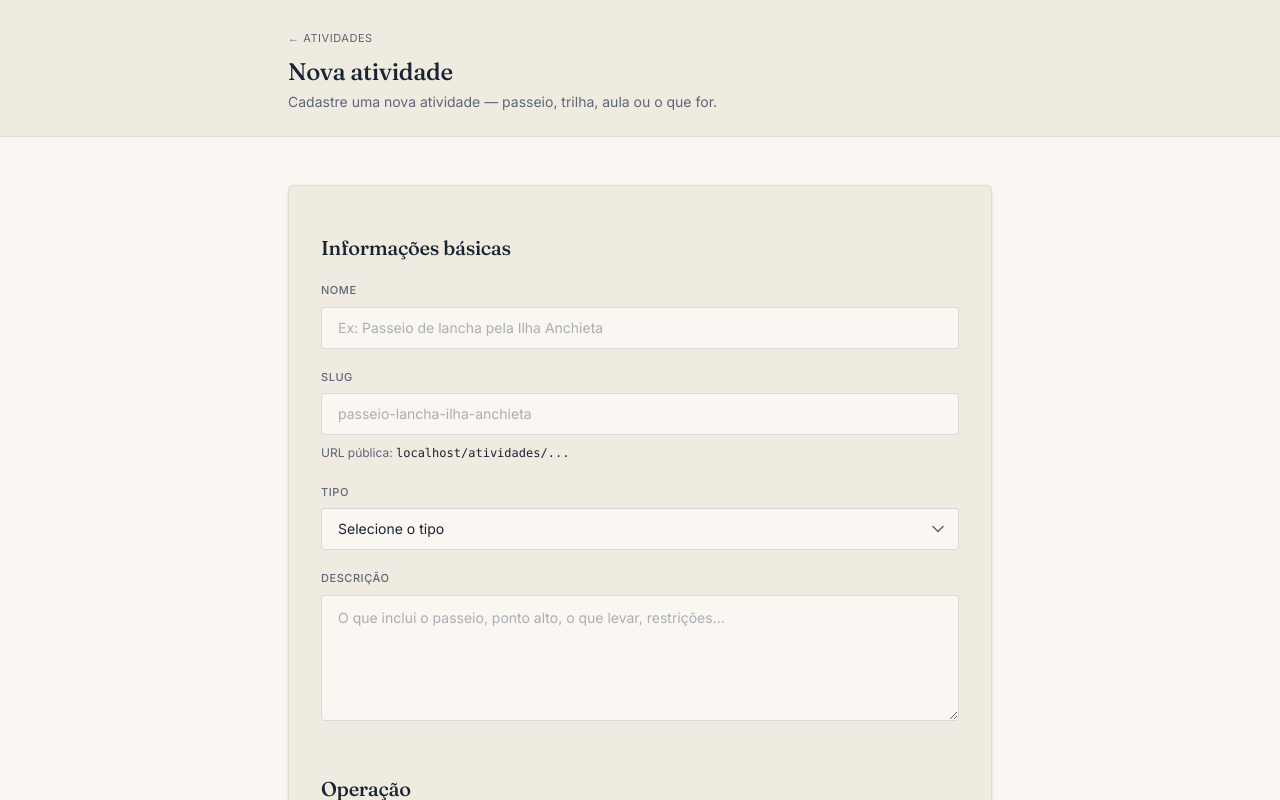
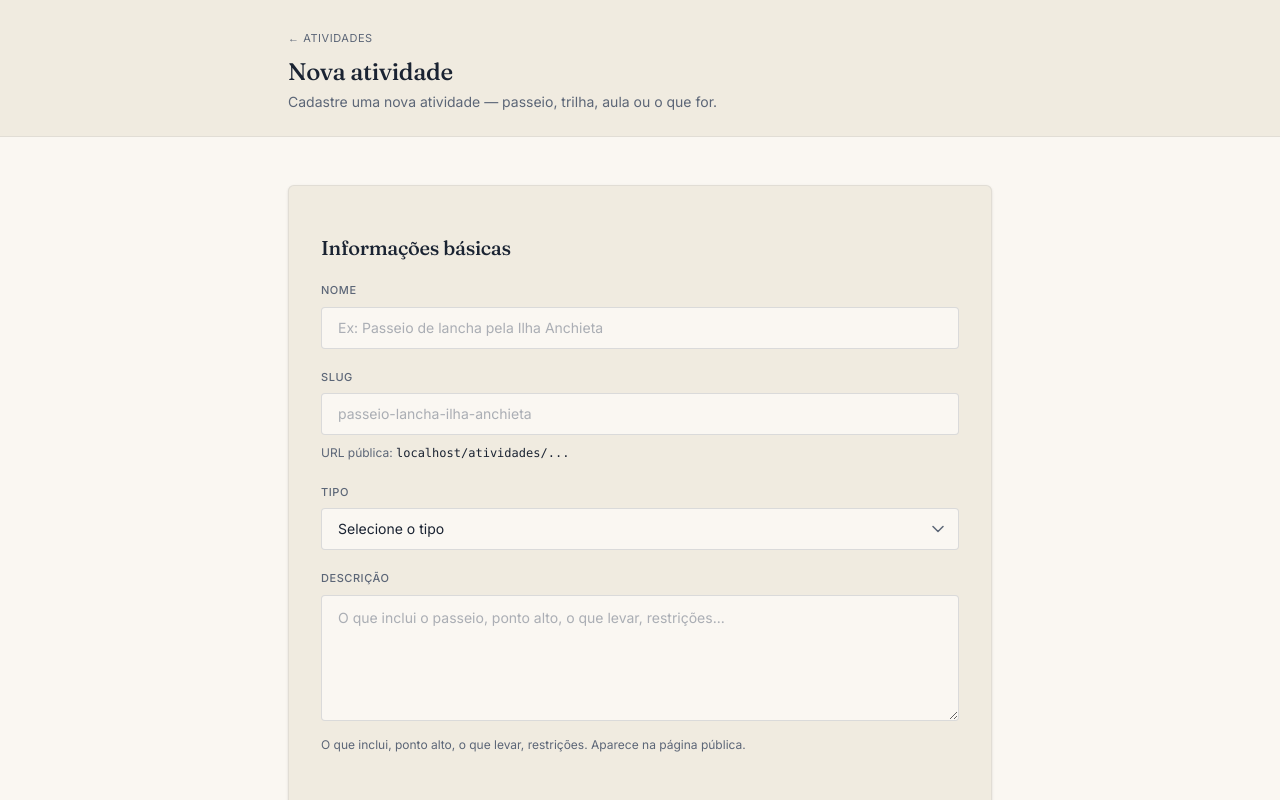
Before and after one commit to Jerofurt/soyitafun, a Next.js app: page /admin/atividades/nova in a window 1280 px wide. Shown: the top 800 px of the page. Built offline with nearby package versions, Linux system fonts and the light colour scheme.

Commit message:
feat(admin): require descricao with helpful hint in all 4 forms

```diff
--- a/src/app/admin/atividades/_components/atividade-form.tsx
+++ b/src/app/admin/atividades/_components/atividade-form.tsx
@@ -171,11 +171,16 @@ export function AtividadeForm(props: Props) {
                 </Select>
               </Field>
 
-              <Field label="Descrição" htmlFor="descricao">
+              <Field
+                label="Descrição"
+                htmlFor="descricao"
+                hint="O que inclui, ponto alto, o que levar, restrições. Aparece na página pública."
+              >
                 <textarea
                   id="descricao"
                   name="descricao"
                   rows={5}
+                  required
                   defaultValue={initial?.descricao ?? ''}
                   placeholder="O que inclui o passeio, ponto alto, o que levar, restrições..."
                   className={cn(
--- a/src/app/admin/comercios/_components/comercio-form.tsx
+++ b/src/app/admin/comercios/_components/comercio-form.tsx
@@ -165,11 +165,16 @@ export function ComercioForm(props: Props) {
                 </Select>
               </Field>
 
-              <Field label="Descrição" htmlFor="descricao">
+              <Field
+                label="Descrição"
+                htmlFor="descricao"
+                hint="O que tem de especial, o que vende ou serve, ambiente. Aparece na página pública."
+              >
                 <textarea
                   id="descricao"
                   name="descricao"
                   rows={5}
+                  required
                   defaultValue={initial?.descricao ?? ''}
                   placeholder="O que tem de especial, o que vende, o que serve, ambiente..."
                   className={cn(
--- a/src/app/admin/hospedagens/_components/hospedagem-form.tsx
+++ b/src/app/admin/hospedagens/_components/hospedagem-form.tsx
@@ -178,11 +178,16 @@ export function HospedagemForm(props: Props) {
                 />
               </Field>
 
-              <Field label="Descrição" htmlFor="descricao">
+              <Field
+                label="Descrição"
+                htmlFor="descricao"
+                hint="Conte um pouco sobre a hospedagem, o entorno, o que torna especial. Aparece na página pública."
+              >
                 <textarea
                   id="descricao"
                   name="descricao"
                   rows={5}
+                  required
                   defaultValue={initial?.descricao ?? ''}
                   placeholder="Conte um pouco sobre a hospedagem, o entorno, o que torna especial..."
                   className={cn(
--- a/src/app/admin/servicos/_components/servico-form.tsx
+++ b/src/app/admin/servicos/_components/servico-form.tsx
@@ -160,11 +160,16 @@ export function ServicoForm(props: Props) {
                 </Select>
               </Field>
 
-              <Field label="Descrição" htmlFor="descricao">
+              <Field
+                label="Descrição"
+                htmlFor="descricao"
+                hint="Explique brevemente o que inclui o serviço ou o que o torna especial. Aparece na página pública."
+              >
                 <textarea
                   id="descricao"
                   name="descricao"
                   rows={5}
+                  required
                   defaultValue={initial?.descricao ?? ''}
                   placeholder="O que inclui o serviço, atendimento, especialidades..."
                   className={cn(
```
